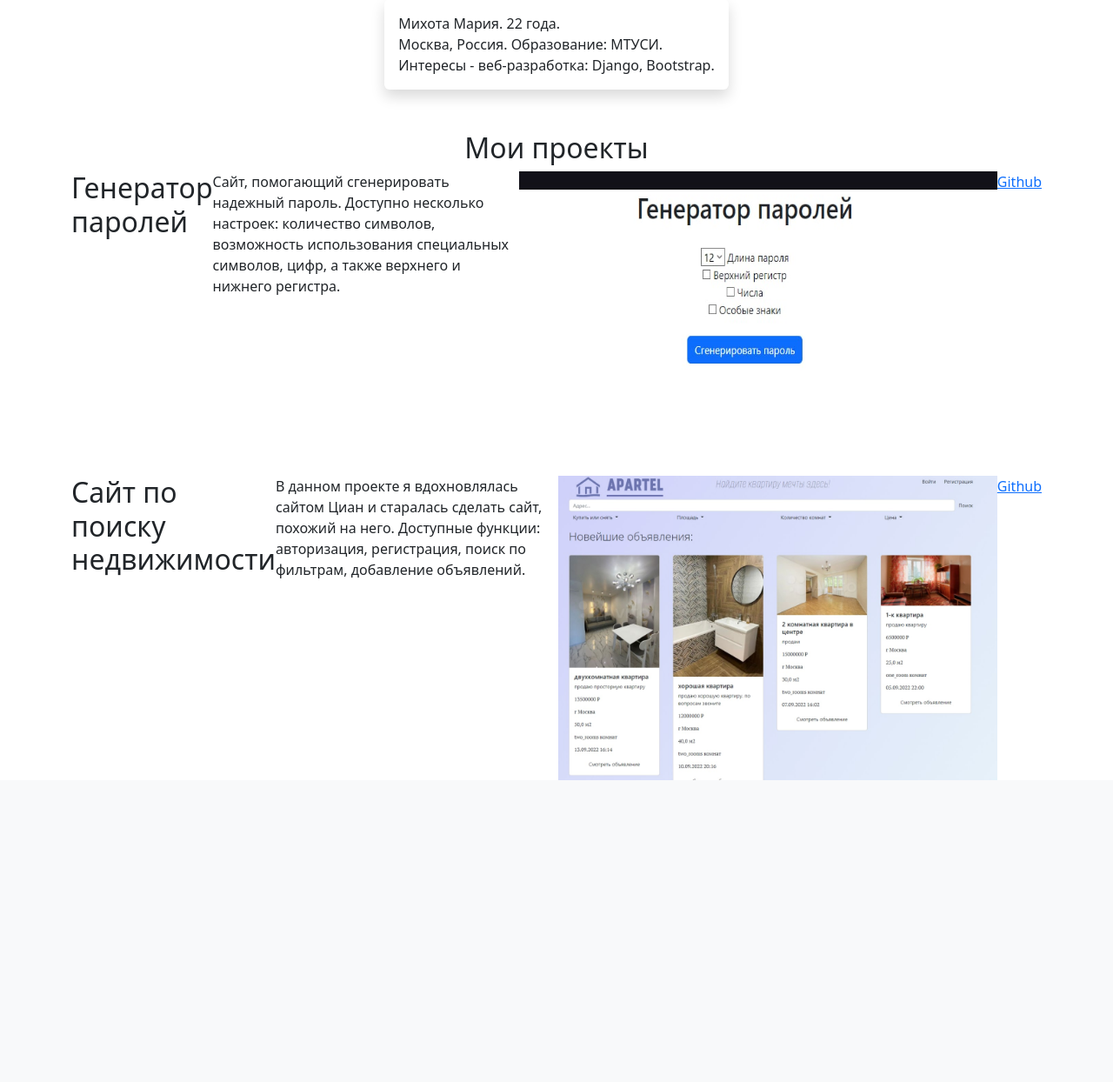
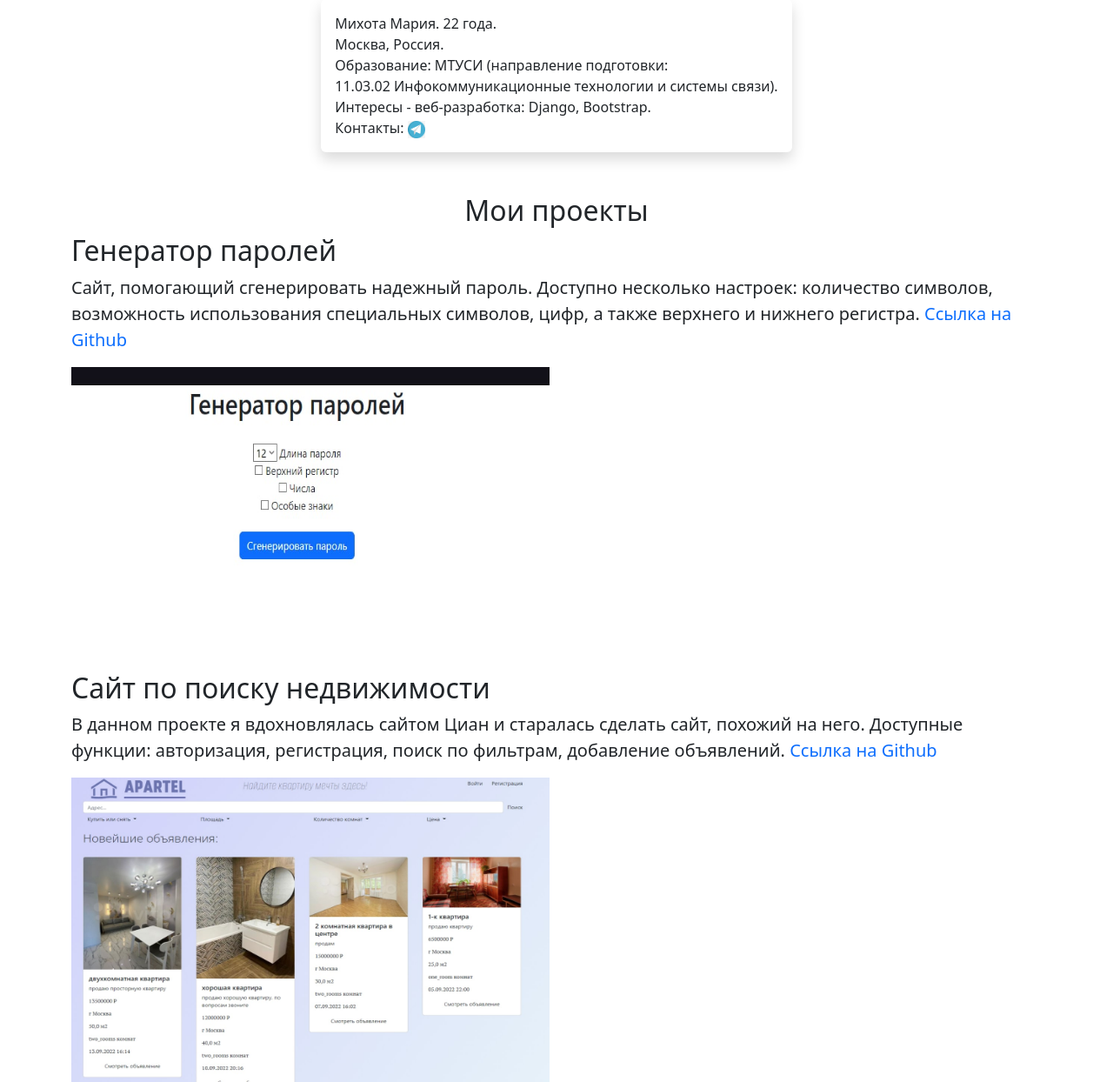
Before and after one commit to Pizhlo/portfolio, a Django app: page / in a window 1280 px wide. Shown: the part 436-1680 px from the top of the page at 87% size. Before the commit the page ends 1333 px from the top, so only its background shows below. Run offline with Django 4.2, Linux system fonts and the light colour scheme; data comes from the database, SQL or seed files in the repository; both versions use the stored data as it was after the commit.

Commit message:
finished developing frontend

```diff
--- a/personal_portfolio-project/portfolio/templates/portfolio/base.html
+++ b/personal_portfolio-project/portfolio/templates/portfolio/base.html
@@ -4,26 +4,29 @@
 <head>
     <meta charset="utf-8">
     <meta name="viewport" content="width=device-width, initial-scale=1">
-    <link href="https://cdn.jsdelivr.net/npm/bootstrap@5.2.2/dist/css/bootstrap.min.css" rel="stylesheet" integrity="sha384-Zenh87qX5JnK2Jl0vWa8Ck2rdkQ2Bzep5IDxbcnCeuOxjzrPF/et3URy9Bv1WTRi" crossorigin="anonymous">
+    <link href="https://cdn.jsdelivr.net/npm/bootstrap@5.2.2/dist/css/bootstrap.min.css" rel="stylesheet"
+          integrity="sha384-Zenh87qX5JnK2Jl0vWa8Ck2rdkQ2Bzep5IDxbcnCeuOxjzrPF/et3URy9Bv1WTRi" crossorigin="anonymous">
 </head>
 <body>
 <nav class="navbar navbar-expand-lg bg-light">
     <div class="container-fluid">
         <a class="navbar-brand" href="{% url 'home' %}">Главная</a>
-        <button class="navbar-toggler" type="button" data-bs-toggle="collapse" data-bs-target="#navbarNav" aria-controls="navbarNav" aria-expanded="false" aria-label="Toggle navigation">
+        <button class="navbar-toggler" type="button" data-bs-toggle="collapse" data-bs-target="#navbarNav"
+                aria-controls="navbarNav" aria-expanded="false" aria-label="Toggle navigation">
             <span class="navbar-toggler-icon"></span>
         </button>
     </div>
     <div class="collapse navbar-collapse" id="navbarNav">
         <ul class="navbar-nav">
             <li class="nav-item">
-              <a href="https://github.com/Pizhlo" target="_blank"><img src="{% static 'portfolio/github_pic.png' %}" height="20" width="20"></a>
+                <a class="nav-link" href="https://github.com/Pizhlo" target="_blank"><img
+                        src="{% static 'portfolio/github_pic.png' %}"
+                        height="20" width="20"></a>
             </li>
             <li class="nav-item">
-              <a href="https://t.me/p1ngw1n1234" target="_blank"><img src="{% static 'portfolio/tg_pic.png' %}" height="20" width="20"></a>
-          </li>
-        <li class="nav-item">
-          <a class="nav-link" href="#">Проекты</a>
+                <a class="nav-link" href="https://t.me/p1ngw1n1234" target="_blank"><img
+                        src="{% static 'portfolio/tg_pic.png' %}"
+                        height="20" width="20"></a>
             </li>
             <li class="nav-item"><a class="nav-link" href="{% static 'portfolio/yegor.pdf' %}">Резюме</a>
             </li>
@@ -31,6 +34,8 @@
     </div>
 </nav>
 {% block content %} {% endblock %}
-    <script src="https://cdn.jsdelivr.net/npm/bootstrap@5.2.2/dist/js/bootstrap.bundle.min.js" integrity="sha384-OERcA2EqjJCMA+/3y+gxIOqMEjwtxJY7qPCqsdltbNJuaOe923+mo//f6V8Qbsw3" crossorigin="anonymous"></script>
+<script src="https://cdn.jsdelivr.net/npm/bootstrap@5.2.2/dist/js/bootstrap.bundle.min.js"
+        integrity="sha384-OERcA2EqjJCMA+/3y+gxIOqMEjwtxJY7qPCqsdltbNJuaOe923+mo//f6V8Qbsw3"
+        crossorigin="anonymous"></script>
 </body>
 </html>
--- a/personal_portfolio-project/portfolio/templates/portfolio/home.html
+++ b/personal_portfolio-project/portfolio/templates/portfolio/home.html
@@ -7,7 +7,7 @@
     <div class="row">
         <div class="col">
             <div class="d-flex justify-content-center">
-                        <img src="{% static 'portfolio/me_photo.png' %}" class ="rounded-circle" height="379" width="375">
+                <img src="{% static 'portfolio/me_photo.png' %}" class="rounded-circle" height="379" width="375">
             </div>
         </div>
     </div>
@@ -15,7 +15,11 @@
         <div class="col">
             <div class="d-flex justify-content-center">
                 <div class="shadow p-3 mb-5 bg-white rounded">
-                           Михота Мария. 22 года.<br>Москва, Россия. Образование: МТУСИ.<br>Интересы - веб-разработка: Django, Bootstrap.
+                    Михота Мария. 22 года.<br>Москва, Россия.<br>Образование: МТУСИ (направление подготовки:<br>11.03.02
+                    Инфокоммуникационные технологии и системы связи).<br>Интересы - веб-разработка: Django,
+                    Bootstrap.<br>Контакты: <a href="https://t.me/p1ngw1n1234" target="_blank"><img
+                        src="{% static 'portfolio/tg_pic.png' %}"
+                        height="20" width="20"></a>
                 </div>
             </div>
         </div>
@@ -27,19 +31,20 @@
             </div>
         </div>
     </div>
+    {% for item in obj %}
     <div class="row">
-            {% for item in obj %}
+        <div class="d-flex justify-content-center">
             <div class="col">
-                    <div class="d-flex justify-content-center">
-                            <h2>{{ item.title }}</h2>
-                            {{ item.description }}
-                           <img src="{{ item.image.url }}" height="350" width="550">
+                <h2>{{ item.title }}<br></h2>
+                <p class="fs-5">{{ item.description }}
                     {% if item.url %}
-                               <a href="{{ item.url }}" target="_blank">Github</a>
-                            {% endif %}
+                    <a href="{{ item.url }}" class="text-decoration-none" target="_blank">Ссылка на Github</a>
+                    {% endif %}<br></p>
+                <img src="{{ item.image.url }}" height="350" width="550"><br>
+
+            </div>
         </div>
     </div>
     {% endfor %}
 </div>
-        </div>
 {% endblock %}
```
Also changed, not shown: personal_portfolio-project/db.sqlite3, personal_portfolio-project/media/portfolio/images/изображение_2022-10-20_104241869.png (deleted), personal_portfolio-project/media/portfolio/images/изображение_2022-10-26_192027998.png (added), personal_portfolio-project/media/portfolio/images/изображение_2022-10-26_192141054.png (added), personal_portfolio-project/portfolio/static/portfolio/tg_pic.png. Lines whose indentation alone changed are shown as unchanged.
